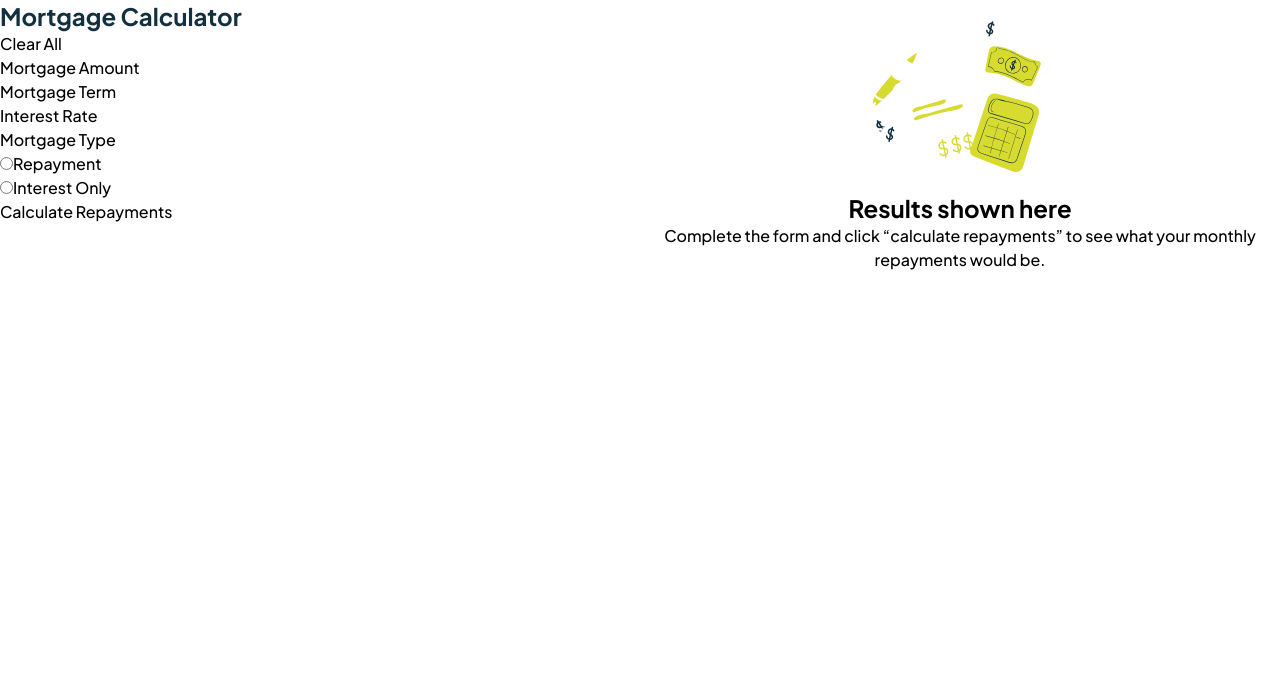
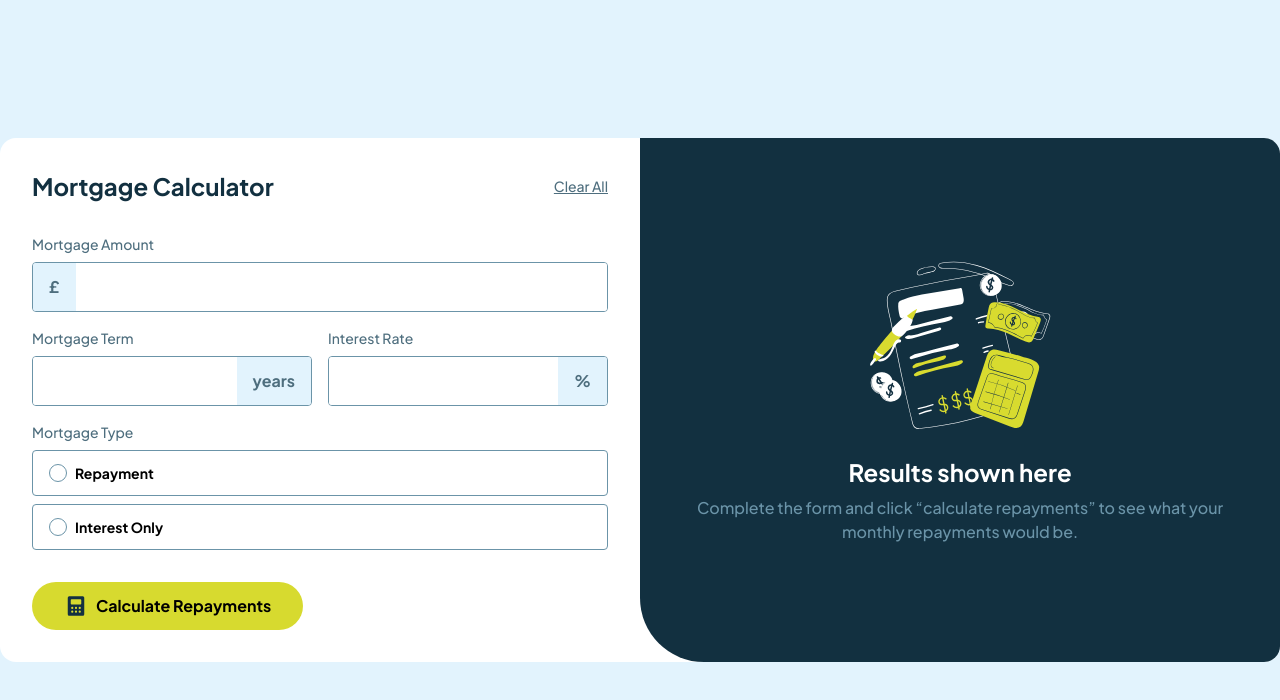
Before and after one commit to alanb4rt/mortgage-repayment-calculator, a React (Vite) app: page / in a window 1280 px wide. Shown: the top 700 px of the page. Built offline with nearby package versions, Linux system fonts and the light colour scheme.

Commit message:
style html structure

```diff
--- a/src/App.jsx
+++ b/src/App.jsx
@@ -1,6 +1,7 @@
 import { useState } from "react";
 import EmptyResult from "./components/EmptyResult";
 import Result from "./components/Result";
+import IconCalculator from "./assets/images/icon-calculator.svg";
 
 export default function App() {
   const [showResult, setShowResult] = useState(false);
@@ -12,52 +13,77 @@ export default function App() {
   return (
     <>
       <main className="container mx-auto">
-        <div className="grid grid-cols-2">
-          <div>
+        <div className="grid place-content-center h-screen">
+          <div className="grid grid-cols-2 bg-white rounded-2xl overflow-hidden">
+            <div className="p-8">
               <form onSubmit={handleSubmit}>
+                <div className="flex justify-between mb-4">
                   <h1 className="text-2xl font-bold text-mySlate-900">
                     Mortgage Calculator
                   </h1>
-              <button type="reset">Clear All</button>
-              <div>
+                  <button className="btn-reset underline" type="reset">
+                    Clear All
+                  </button>
+                </div>
+                <div className="ctn-input">
                   <label htmlFor="amount">Mortgage Amount</label>
+                  <div className="ctn-input-content">
+                    <div className="input-content-info">£</div>
                     <input type="number" name="amount" id="amount" />
                   </div>
-              <div>
+                </div>
+                <div className="grid grid-cols-2 gap-4">
+                  <div className="ctn-input">
                     <label htmlFor="term">Mortgage Term</label>
+                    <div className="ctn-input-content">
                       <input type="number" name="term" id="term" />
+                      <div className="input-content-info">years</div>
                     </div>
-              <div>
+                  </div>
+                  <div className="ctn-input">
                     <label htmlFor="rate">Interest Rate</label>
+                    <div className="ctn-input-content">
                       <input type="number" name="rate" id="rate" />
+                      <div className="input-content-info">%</div>
                     </div>
-              <div>
-                <label>Mortgage Type</label>
-                <div>
+                  </div>
+                </div>
+                <div className="ctn-input">
+                  <fieldset>
+                    <legend className="mb-2">Mortgage Type</legend>
+                    <label className="ctn-input-radio" htmlFor="repayment">
                       <input
                         type="radio"
                         id="repayment"
                         name="type"
                         value="repayment"
                       />
-                  <label htmlFor="repayment">Repayment</label>
-                </div>
-                <div>
+                      Repayment
+                    </label>
+                    <label className="ctn-input-radio" htmlFor="interest">
                       <input
                         type="radio"
                         id="interest"
                         name="type"
                         value="interest"
                       />
-                  <label htmlFor="interest">Interest Only</label>
+                      Interest Only
+                    </label>
+                  </fieldset>
                 </div>
-              </div>
-              <button onClick={() => setShowResult(!showResult)}>
+                <button
+                  className="btn-submit"
+                  onClick={() => setShowResult(!showResult)}
+                >
+                  <img src={IconCalculator} alt="" />
                   Calculate Repayments
                 </button>
               </form>
             </div>
-          <div>{!showResult ? <EmptyResult /> : <Result />}</div>
+            <div className="bg-mySlate-900 text-white p-8 rounded-bl-[4rem]">
+              {!showResult ? <EmptyResult /> : <Result />}
+            </div>
+          </div>
         </div>
       </main>
     </>
--- a/src/components/EmptyResult.jsx
+++ b/src/components/EmptyResult.jsx
@@ -3,10 +3,10 @@ import IconEmpty from "../assets/images/illustration-empty.svg";
 export default function EmptyResult() {
   return (
     <>
-      <div className="text-center">
+      <div className="flex flex-col justify-center gap-2 h-full text-center">
         <img className="mx-auto" src={IconEmpty} alt="Illustration" />
         <h2 className="text-2xl font-bold">Results shown here</h2>
-        <p>
+        <p className="text-mySlate-500">
           Complete the form and click “calculate repayments” to see what your
           monthly repayments would be.
         </p>
--- a/src/index.css
+++ b/src/index.css
@@ -19,7 +19,79 @@
 }
 
 body {
+  @apply bg-mySlate-100;
   margin: 0;
   padding: 0;
   min-height: 100vh;
 }
+
+form {
+  @apply flex flex-col gap-4;
+}
+
+.ctn-input,
+fieldset {
+  @apply flex flex-col gap-2;
+}
+
+.btn-reset,
+label,
+legend {
+  @apply text-sm text-mySlate-700;
+}
+
+.ctn-input-content {
+  @apply overflow-hidden w-full flex border border-mySlate-500 rounded font-bold;
+}
+
+.input-content-info {
+  @apply grid place-content-center bg-mySlate-100 text-mySlate-700 p-4 leading-none;
+}
+
+input {
+  @apply appearance-none w-full outline-none p-3 font-bold leading-none;
+}
+
+input::-webkit-outer-spin-button,
+input::-webkit-inner-spin-button,
+input[type=number] {
+  -webkit-appearance: none;
+  -moz-appearance: textfield;
+}
+
+.ctn-input-content:has(input:focus) {
+  @apply border-primary;
+
+  .input-content-info {
+    @apply bg-primary text-black;
+  }
+}
+
+.ctn-input-radio {
+  @apply cursor-pointer flex items-center gap-2 font-bold border border-mySlate-500 px-4 py-3 rounded text-black;
+}
+
+.ctn-input-radio:has(input:checked) {
+  @apply bg-primary bg-opacity-20 border border-primary;
+}
+
+.ctn-input-radio input {
+  @apply relative aspect-square w-fit border border-mySlate-500 rounded-full p-2;
+}
+
+.ctn-input-radio input:checked {
+  @apply bg-white border border-primary;
+}
+
+.ctn-input-radio input::before,
+.ctn-input-radio input:checked:before {
+  @apply content-[""] absolute inset-0 w-[80%] m-auto aspect-square rounded-full;
+}
+
+.ctn-input-radio input:checked:before {
+  @apply bg-primary;
+}
+
+.btn-submit {
+  @apply w-fit flex items-center gap-2 bg-primary px-8 py-3 rounded-full font-bold mt-4;
+}
```
Lines whose indentation alone changed are shown as unchanged.
